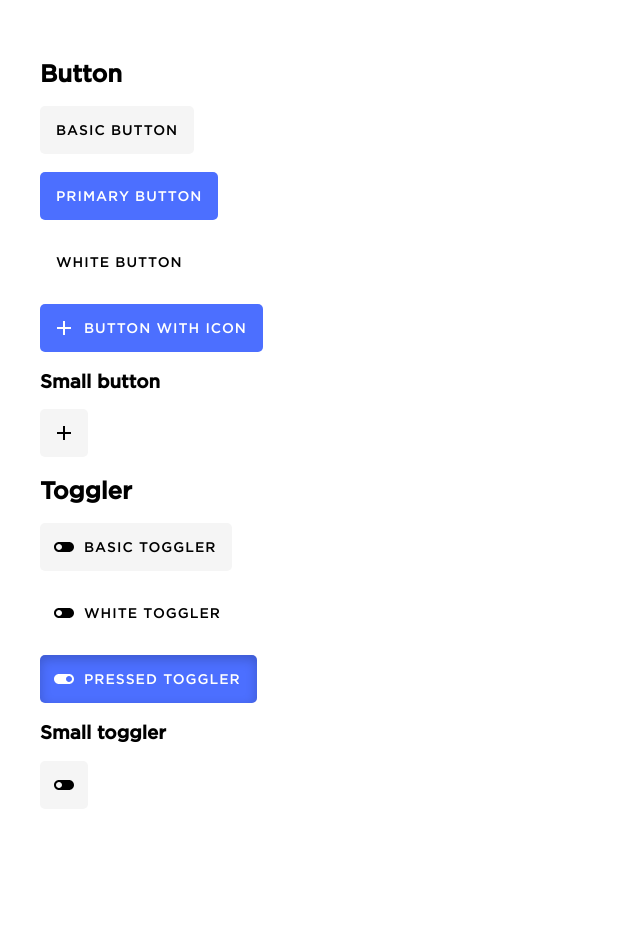
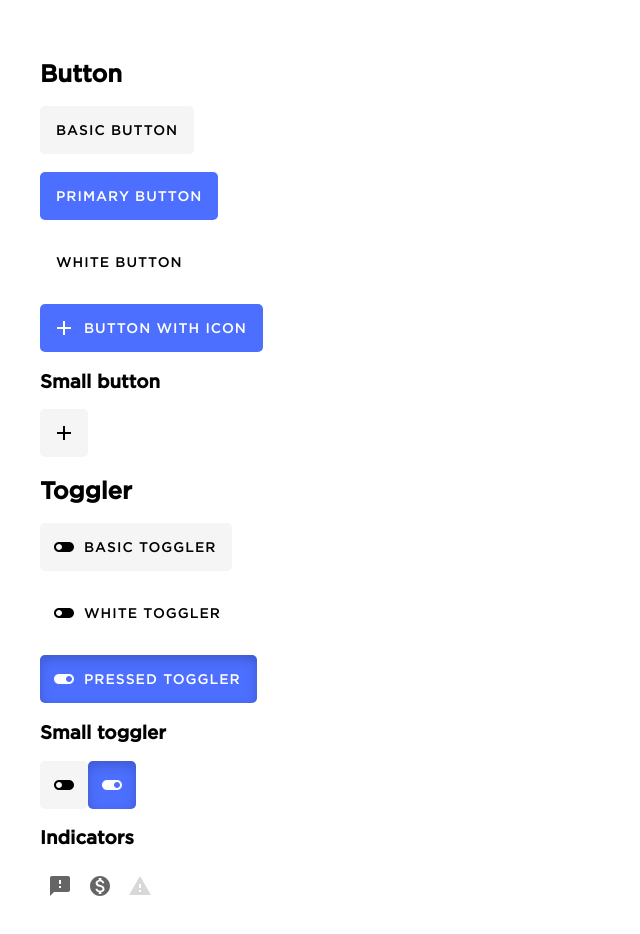
Before and after one commit to wrgraff/scheduler, a React (Create React App) app: page / in a window 1280 px wide. Shown: the top 934 px of the page, without its empty margins (0-640 px from the left). Before the commit the page ends 849 px from the top, so only its background shows below. Built offline with nearby package versions, Linux system fonts and the light colour scheme.

Commit message:
Добавляет индикаторы

```diff
--- a/package.json
+++ b/package.json
@@ -9,6 +9,7 @@
     "react": "^16.13.1",
     "react-dom": "^16.13.1",
     "react-scripts": "3.4.3",
+    "redux-form": "^8.3.6",
     "sass": "^1.26.10"
   },
   "scripts": {
@@ -31,5 +32,9 @@
       "last 1 firefox version",
       "last 1 safari version"
     ]
+  },
+  "devDependencies": {
+    "react-redux": "^7.2.1",
+    "redux": "^4.0.5"
   }
 }
--- a/src/App.js
+++ b/src/App.js
@@ -1,7 +1,8 @@
 import React from 'react';
-import Header from './components/Header'
+import Header from './components/Header';
 import Button from './components/Button';
 import Toggler from './components/Toggler';
+import Indicator from './components/Indicator';
 
 const App = () => {
     return (
@@ -26,6 +27,14 @@ const App = () => {
                 <Toggler pressed="true">Pressed toggler</Toggler>
                 <h3>Small toggler</h3>
                 <Toggler label="Label text"></Toggler>
+                <Toggler label="Label text" pressed="true"></Toggler>
+
+                <h3>Indicators</h3>
+                <ul className="indicators">
+                    <Indicator isActive="true" ico="message">Имеется отметка</Indicator>
+                    <Indicator isActive="true" ico="monetization">Занятие платное</Indicator>
+                    <Indicator ico="warning">Занятие не отменено</Indicator>
+                </ul>
             </main>
         </>
     );
--- /dev/null
+++ b/src/components/Indicator/index.js
@@ -0,0 +1,28 @@
+import React from 'react';
+import './index.scss';
+
+const Indicator = ({ isActive, ico, children }) => {
+    const renderIcon = () => {
+        if (!ico) {
+            return null;
+        };
+
+        const useTag = `<use xlink:href="/img/ico/sprite.svg#${ico}" />`;
+        return (
+            <svg width="24" height="24" className="indicators__ico" dangerouslySetInnerHTML={{ __html: useTag }} />
+        );
+    };
+
+    return (
+        <li
+            className={`indicators__item${isActive ? ' indicators__item_active' : ''}`}
+        >
+            { renderIcon() }
+            <p className="indicators__label">
+                {children}
+            </p>
+        </li>
+    );
+};
+
+export default Indicator;
--- /dev/null
+++ b/src/components/Indicator/index.scss
@@ -0,0 +1,59 @@
+.indicators {
+    display: flex;
+    padding: 0;
+    list-style: none;
+
+    font-weight: 500;
+    letter-spacing: 1px;
+    text-transform: uppercase;
+}
+
+.indicators__item {
+    position: relative;
+    display: flex;
+    width: 40px;
+    height: 40px;
+
+    opacity: .15;
+
+    transition: opacity 200ms;
+
+    &:hover {
+        opacity: 1;
+    }
+}
+
+.indicators__item_active {
+    opacity: .6;
+}
+
+.indicators__ico {
+    margin: auto;
+}
+
+.indicators__label {
+    content: attr(data-label);
+    position: absolute;
+    top: 100%;
+    left: 50%;
+
+    margin: 0;
+    padding: 3px 6px 5px;
+
+    color: var(--color-white);
+    background-color: var(--color-black);
+    border-radius: 2px;
+    opacity: 0;
+
+    font-size: 10px;
+    line-height: 1;
+    white-space: nowrap;
+
+    transform: translateX(-50%) translateY(-8px) scale(.5);
+    transition: opacity 200ms, transform 200ms;
+
+    .indicators__item:hover & {
+        opacity: 1;
+        transform: translateX(-50%);
+    }
+}
```
Also changed, not shown: public/img/ico/sprite.svg, 1 other file (tests, documents, lock files or other folders).
